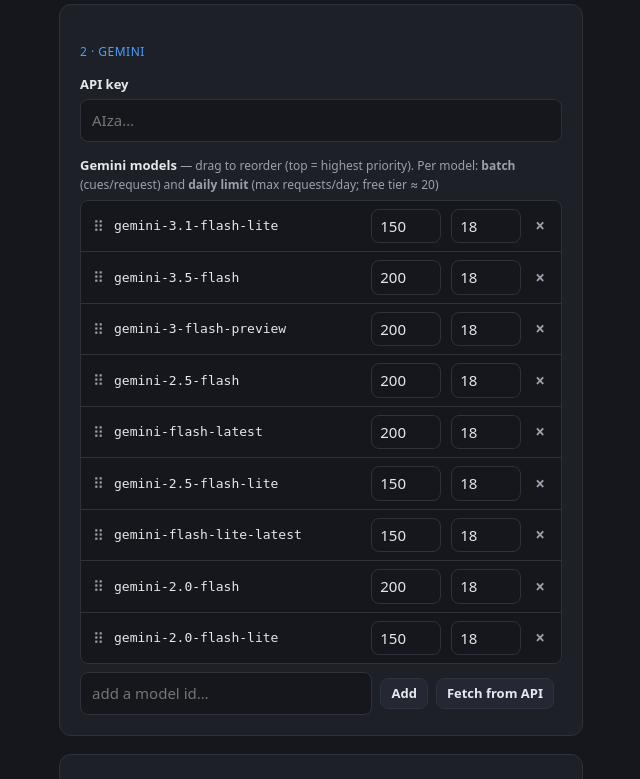
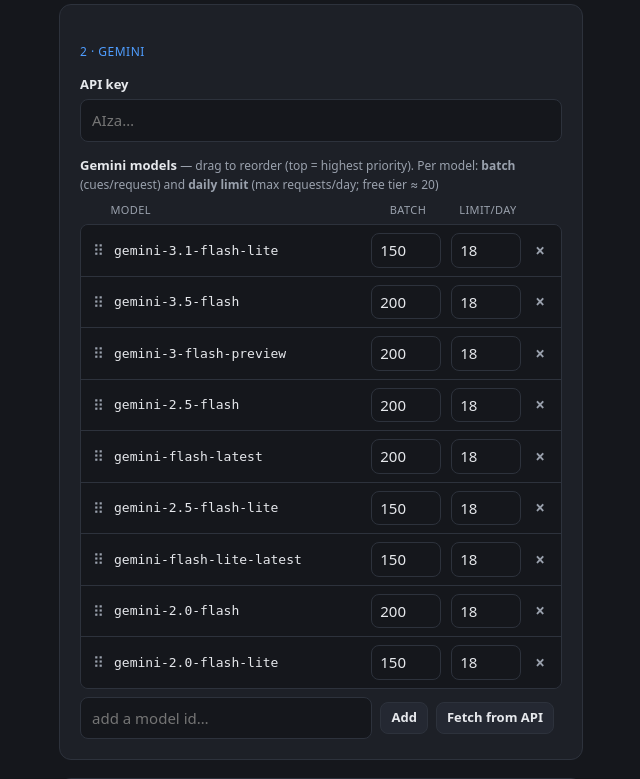
Before and after one commit to trelowney/translaitarr2, a Flask app: page /setup in a window 1280 px wide. Shown: the part 734-1513 px from the top of the page, without its empty margins (319-959 px from the left). Run offline with Flask 3, Linux system fonts and the light colour scheme.

Commit message:
Settings: toast on save + labelled model columns; roadmap back-translation
- Auto-save now pops a visible 'Settings saved' toast (the inline status alone was
  easy to miss when editing fields far down the page).
- The Gemini model list has a column header so the two numbers are clear:
  batch (cues/request) and limit/day (max requests/day).
- Roadmap: optional automatic back-translation verification.

```diff
--- a/app/static/css/app.css
+++ b/app/static/css/app.css
@@ -171,6 +171,15 @@ textarea { min-height: 78px; resize: vertical; font-family: ui-monospace, monosp
 .model-list .x:hover { color: var(--red); border: none; }
 .model-add { display: flex; gap: 8px; align-items: center; flex-wrap: wrap; }
 .model-add input { flex: 1; min-width: 160px; }
+.model-head { display: flex; align-items: center; gap: 10px; padding: 2px 12px 6px; color: var(--text-dim); font-size: 11px; text-transform: uppercase; letter-spacing: .4px; }
+.model-head .mname { flex: 1; }
+.model-head .mcol { width: 70px; text-align: center; }
+.model-head .spacer-x { width: 17px; }
+
+.toast { position: fixed; bottom: 22px; right: 22px; background: var(--bg-elev-2); border: 1px solid var(--border); color: var(--text); padding: 11px 16px; border-radius: 9px; font-size: 13px; font-weight: 600; box-shadow: 0 6px 22px rgba(0,0,0,.45); opacity: 0; transform: translateY(10px); transition: opacity .2s, transform .2s; z-index: 200; pointer-events: none; }
+.toast.show { opacity: 1; transform: translateY(0); }
+.toast.ok { border-color: var(--green); }
+.toast.err { border-color: var(--red); }
 
 /* Language picker grid */
 .lang-grid { display: grid; grid-template-columns: repeat(auto-fill, minmax(130px, 1fr)); gap: 2px 14px; margin-bottom: 8px; }
--- a/app/static/js/config.js
+++ b/app/static/js/config.js
@@ -152,15 +152,25 @@
   const form = document.querySelector("form[data-autosave]");
   if (!form) return;
   const status = document.getElementById("save-status");
-  let timer = null;
+  let timer = null, toastEl = null, toastTimer = null;
   function show(text, color) { if (status) { status.textContent = text; status.style.color = color || ""; } }
+  function toast(msg, ok) {
+    if (!toastEl) { toastEl = document.createElement("div"); toastEl.className = "toast"; document.body.appendChild(toastEl); }
+    toastEl.textContent = msg;
+    toastEl.classList.toggle("ok", ok);
+    toastEl.classList.toggle("err", !ok);
+    toastEl.classList.add("show");
+    clearTimeout(toastTimer);
+    toastTimer = setTimeout(() => toastEl.classList.remove("show"), 1800);
+  }
   async function save() {
     show("Saving…");
     try {
       const r = await fetch(form.action, { method: "POST", body: new FormData(form), headers: { "X-Requested-With": "fetch" } });
       if (!r.ok) throw new Error("HTTP " + r.status);
       show("✓ All changes saved · " + new Date().toLocaleTimeString(), "var(--green)");
-    } catch (e) { show("✗ Not saved: " + e, "var(--red)"); }
+      toast("✓ Settings saved", true);
+    } catch (e) { show("✗ Not saved: " + e, "var(--red)"); toast("✗ Not saved", false); }
   }
   function schedule() { clearTimeout(timer); timer = setTimeout(save, 600); }
   form.addEventListener("input", schedule);
--- a/app/templates/partials/_models.html
+++ b/app/templates/partials/_models.html
@@ -1,6 +1,13 @@
 <label>Gemini models
   <span class="hint">— drag to reorder (top = highest priority). Per model: <b>batch</b> (cues/request) and <b>daily limit</b> (max requests/day; free tier ≈ 20)</span>
 </label>
+<div class="model-head">
+  <span class="grip" style="visibility:hidden">&#10303;</span>
+  <span class="mname">model</span>
+  <span class="mcol">batch</span>
+  <span class="mcol">limit/day</span>
+  <span class="spacer-x"></span>
+</div>
 <ul class="model-list" id="model-list" data-target="models-field" data-batch-target="model-batch-field" data-limit-target="model-limit-field">
   {% for m in cfg.gemini.models %}
   <li data-model="{{ m }}">
```
Also changed, not shown: README.md.
